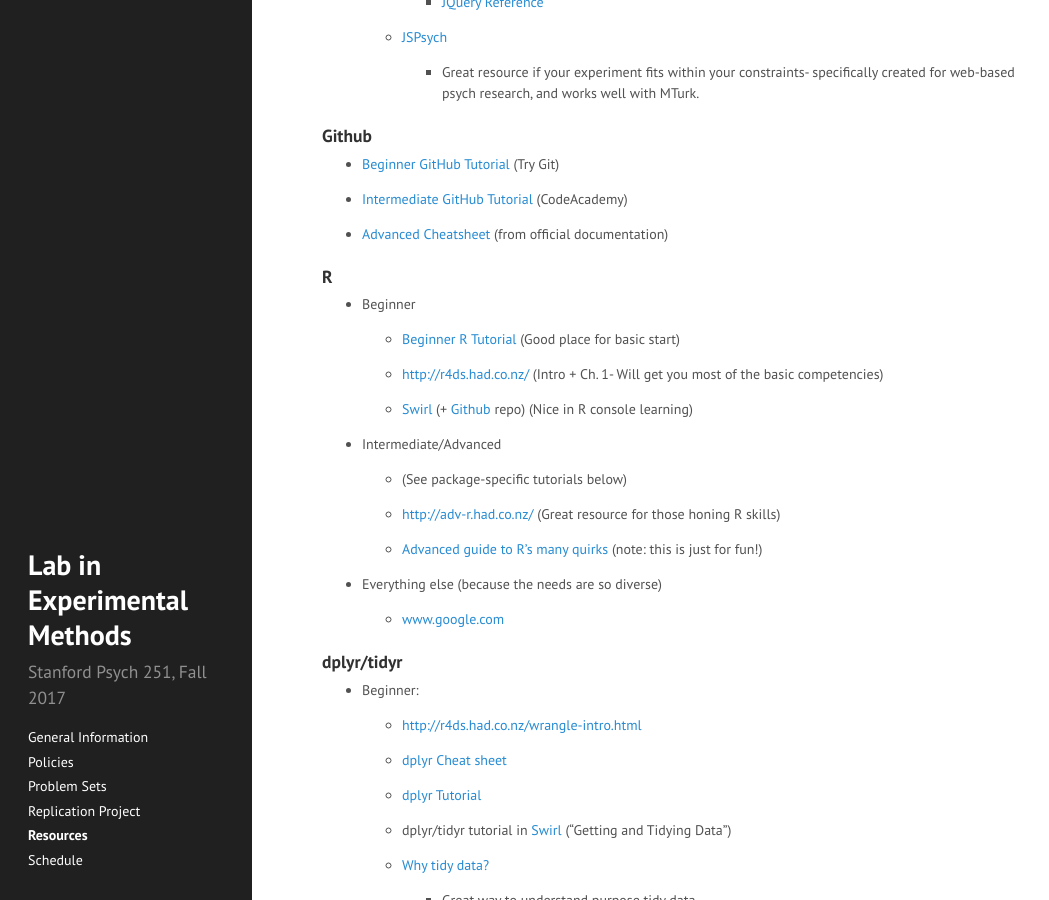
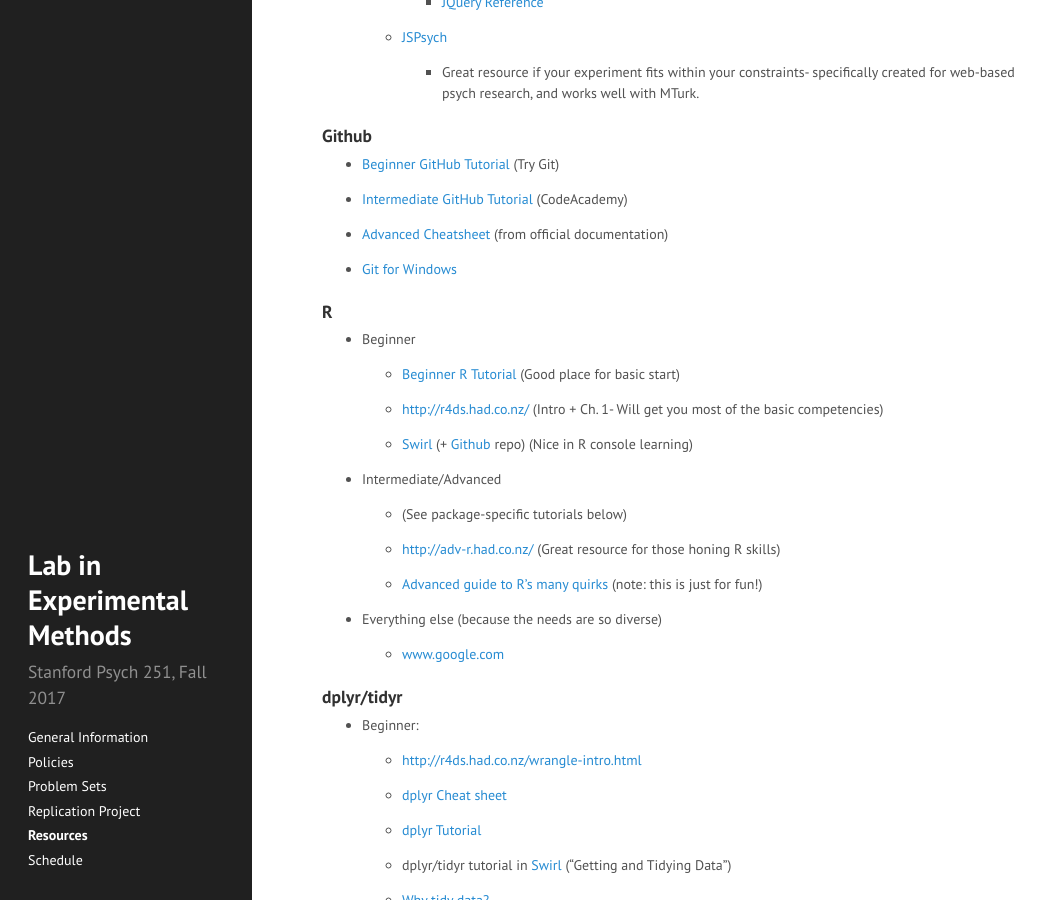
Before and after one commit to psych251/old_website, a Jekyll site: the page built from resources.md, in a window 1280 px wide and 900 px high, scrolled down 1922 px. Shown: the whole window, without its empty margins (0-1049 px from the left). Built offline with Jekyll 4.4.1, drawn with Linux system fonts in a browser that asks for light colours.

Commit message:
Update resources.md

```diff
--- a/resources.md
+++ b/resources.md
@@ -118,6 +118,8 @@ All replication projects will be launched using a common class account. This sav
 
 * [Advanced Cheatsheet](https://training.github.com/kit/downloads/github-git-cheat-sheet.pdf) (from official documentation)
 
+* [Git for Windows](https://git-for-windows.github.io/)
+
 ### R
 
 * Beginner
```
